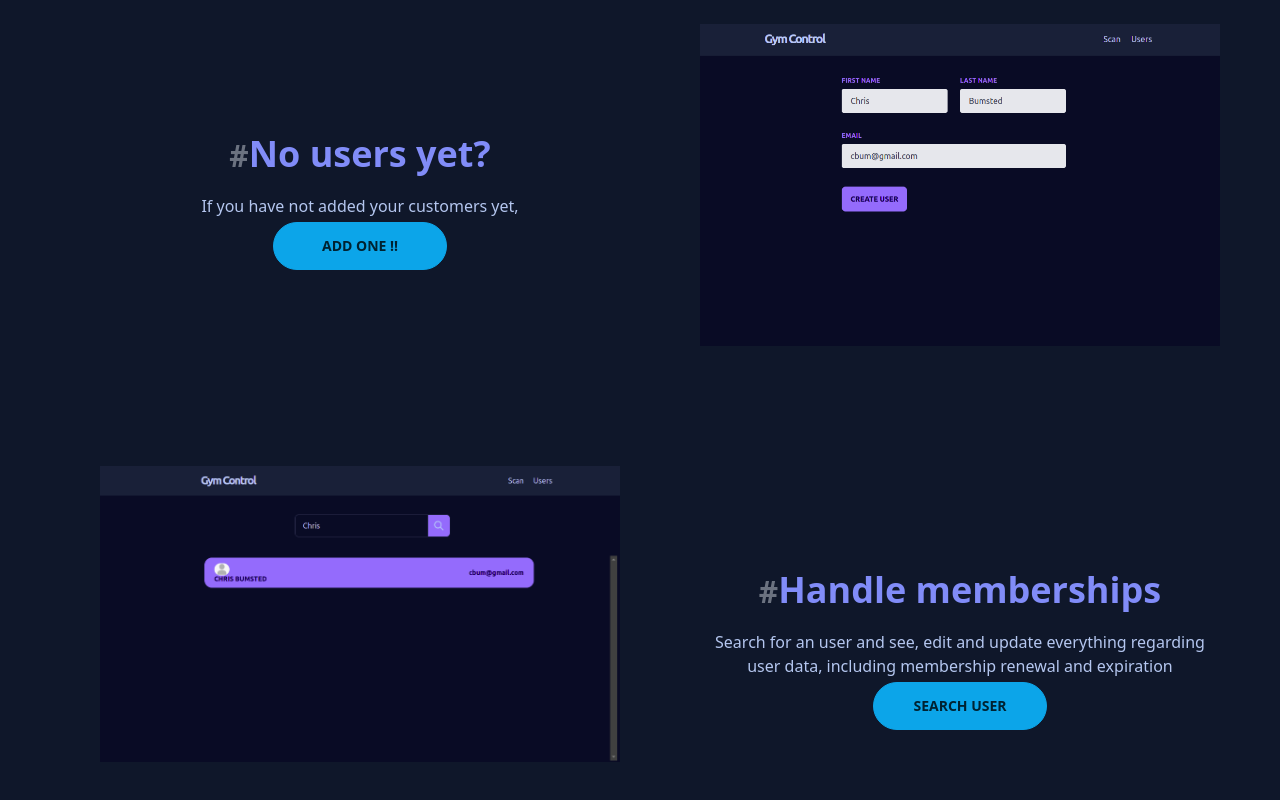
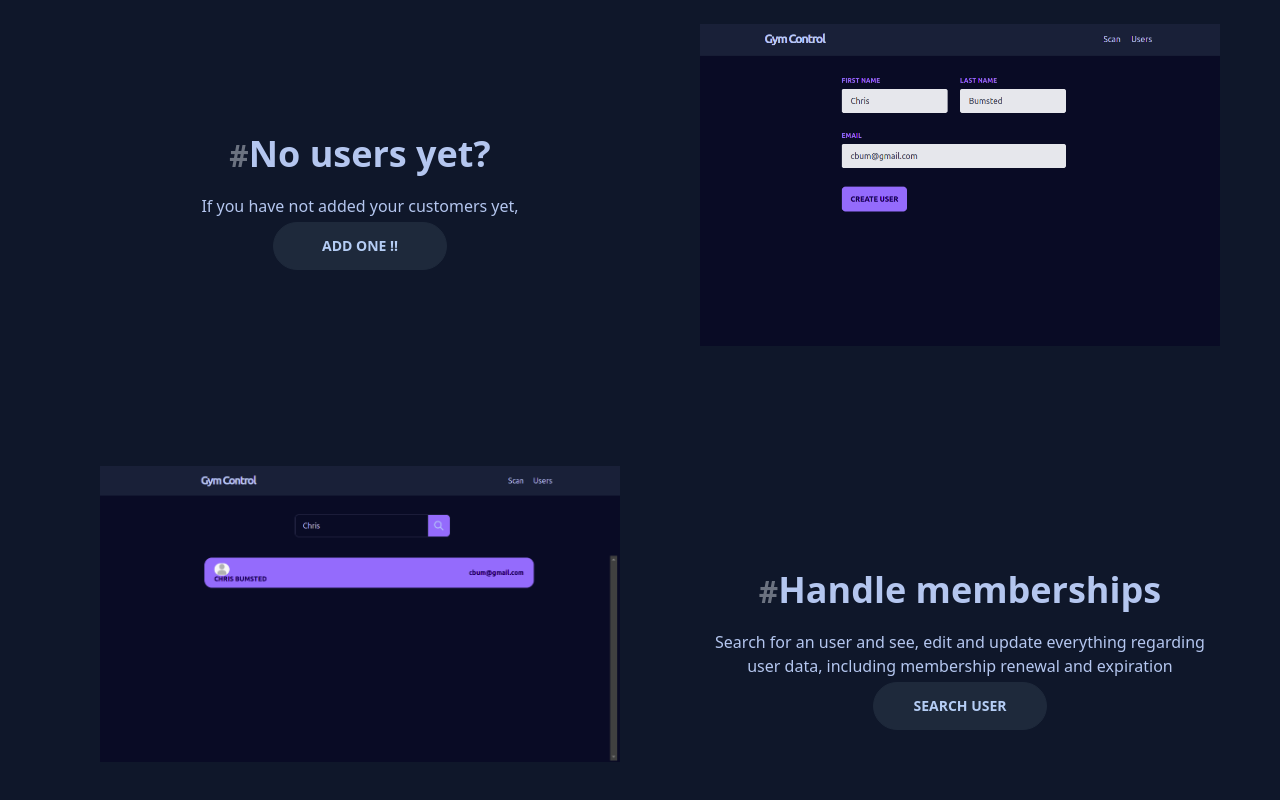
Before and after one commit to luigyy/gym-qr-control, a React (Vite) app: page /readqr in a window 1280 px wide. Shown: the part 248-1048 px from the top of the page. Built offline with nearby package versions, Linux system fonts and the light colour scheme.

Commit message:
change some colors

```diff
--- a/src/components/QrcodeReader.tsx
+++ b/src/components/QrcodeReader.tsx
@@ -146,14 +146,14 @@ const QrcodeReader: React.FC<QrcodeReaderProps> = ({}) => {
       ) : (
         <div className="md:pt-5 h-[calc(100vh-200px)] items-center md:px-10 md:grid md:grid-cols-2   flex flex-wrap  pb-10 pt-5 ">
           <div className="p-10 m-5 h-1/2 w-full ">
-            <h1 className="text-center text-secondary text-4xl font-semibold ">
+            <h1 className="text-center text-4xl font-semibold ">
               <span className="text-3xl text-gray-500">#</span>No users yet?
             </h1>
             <p className="mt-5 text-center">
               If you have not added your customers yet,{" "}
             </p>
             <Link to="/users/createuser">
-              <p className="text-center m-1 btn btn-circle btn-info flex justify-center md:w-1/3 w-1/3 mx-auto">
+              <p className="text-center m-1 btn btn-circle flex justify-center md:w-1/3 w-1/3 mx-auto">
                 Add one !!
               </p>{" "}
             </Link>
@@ -165,7 +165,7 @@ const QrcodeReader: React.FC<QrcodeReaderProps> = ({}) => {
             <img src="../public/search.png" alt="" />
           </div>{" "}
           <div className=" m-5 p-10 w-full h-1/2 ">
-            <h1 className="text-center text-secondary text-4xl font-semibold  ">
+            <h1 className="text-center  text-4xl font-semibold  ">
               <span className="text-3xl text-gray-500">#</span>Handle
               memberships
             </h1>
@@ -174,7 +174,7 @@ const QrcodeReader: React.FC<QrcodeReaderProps> = ({}) => {
               user data, including membership renewal and expiration
             </p>
             <Link to="/users/searchuser">
-              <p className="text-center m-1 btn btn-circle btn-info flex justify-center md:w-1/3 w-1/3 mx-auto">
+              <p className="text-center m-1 btn btn-circle flex justify-center md:w-1/3 w-1/3 mx-auto">
                 Search user
               </p>{" "}
             </Link>
--- a/src/components/UserBadge.tsx
+++ b/src/components/UserBadge.tsx
@@ -18,7 +18,7 @@ const UserBadge: React.FC<UserBadgeProps> = ({
 }) => {
   return (
     <Link to={`/users/searchbyid/${id}`}>
-      <button className="max-w-[700px] w-full btn btn-secondary hover:border-l-primary hover:border-2 flex justify-between m-1 items-center h-16 px-5 py-2 rounded-2xl mx-auto">
+      <button className="max-w-[700px] w-full btn btn-primary hover:border-l-primary hover:border-2 flex justify-between m-1 items-center h-16 px-5 py-2 rounded-2xl mx-auto">
         <div>
           <img
             className="w-6 md:w-8 object-contain rounded-full"
--- a/src/pages/CreateUser.tsx
+++ b/src/pages/CreateUser.tsx
@@ -53,7 +53,7 @@ const CreateUser: React.FC<CreateUserProps> = ({}) => {
       <form className="w-full max-w-lg p-10  mx-auto">
         <div className="flex flex-wrap -mx-3 mb-6">
           <div className="w-full md:w-1/2 px-3 mb-6 md:mb-0">
-            <label className="block text-secondary uppercase tracking-wide text-xs font-bold mb-2">
+            <label className="block  uppercase tracking-wide text-xs font-bold mb-2">
               First Name
             </label>
             <input
@@ -66,7 +66,7 @@ const CreateUser: React.FC<CreateUserProps> = ({}) => {
             />
           </div>
           <div className="w-full md:w-1/2 px-3">
-            <label className="block uppercase tracking-wide text-secondary text-xs font-bold mb-2">
+            <label className="block uppercase tracking-wide  text-xs font-bold mb-2">
               Last Name
             </label>
             <input
@@ -81,7 +81,7 @@ const CreateUser: React.FC<CreateUserProps> = ({}) => {
         </div>
         <div className="flex flex-wrap -mx-3 mb-6">
           <div className="w-full px-3">
-            <label className="block uppercase tracking-wide text-secondary text-xs font-bold mb-2">
+            <label className="block uppercase tracking-wide text-xs font-bold mb-2">
               Email
             </label>
             <input
--- a/src/pages/Hero.tsx
+++ b/src/pages/Hero.tsx
@@ -14,7 +14,7 @@ const Hero: React.FC<HeroProps> = ({}) => {
       <div className="hero-overlay bg-opacity-60"></div>
       <div className="hero-content text-center text-neutral-content">
         <div className="max-w-md">
-          <h1 className="mb-5 text-5xl font-bold text-secondary tracking-tighter">
+          <h1 className="mb-5 text-5xl font-bold tracking-tighter">
             {" "}
             Easy tracking!{" "}
           </h1>
--- a/src/pages/SearchUser.tsx
+++ b/src/pages/SearchUser.tsx
@@ -49,7 +49,7 @@ const SearchUser: React.FC<SearchUserProps> = ({}) => {
             className="input input-bordered"
             onChange={(e) => onNameChange(e)}
           />
-          <button className="btn btn-square bg-secondary" onClick={onSubmit}>
+          <button className="btn btn-square " onClick={onSubmit}>
             <svg
               xmlns="http://www.w3.org/2000/svg"
               className="h-6 w-6"
```
